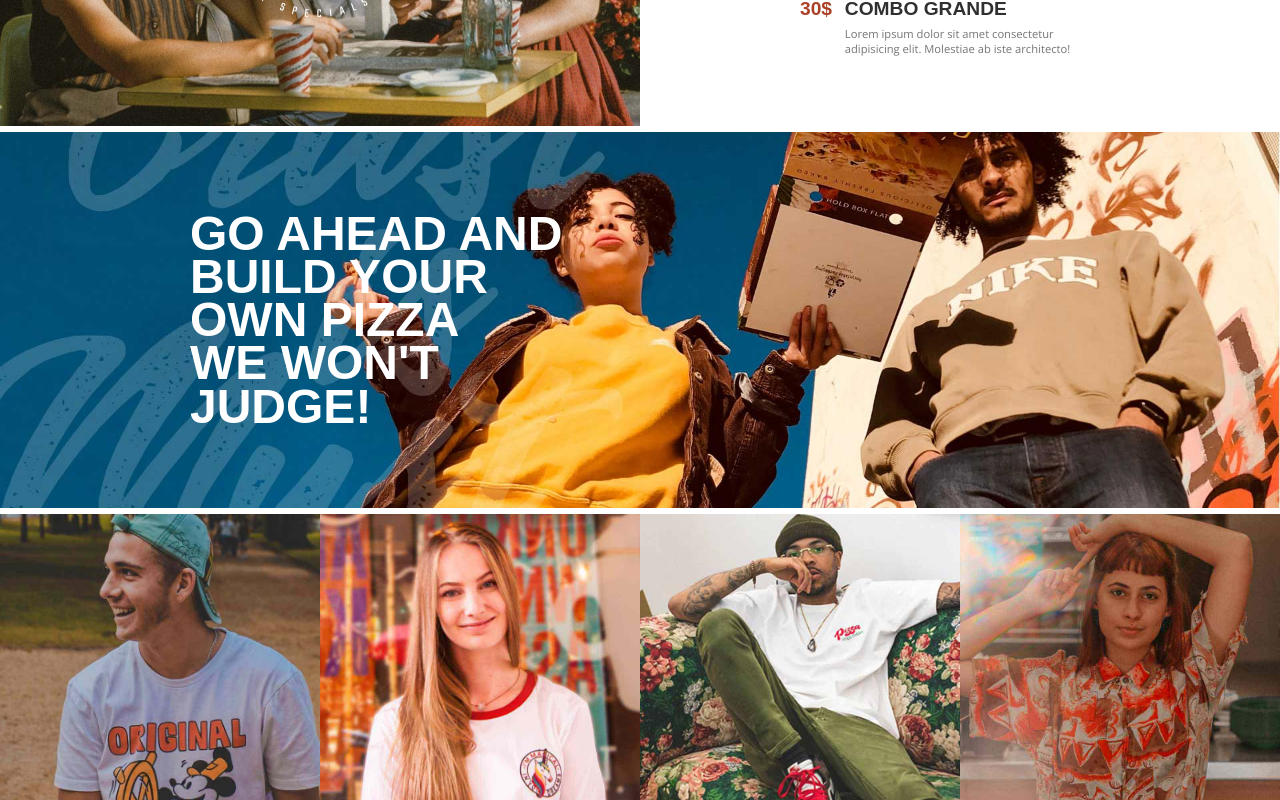
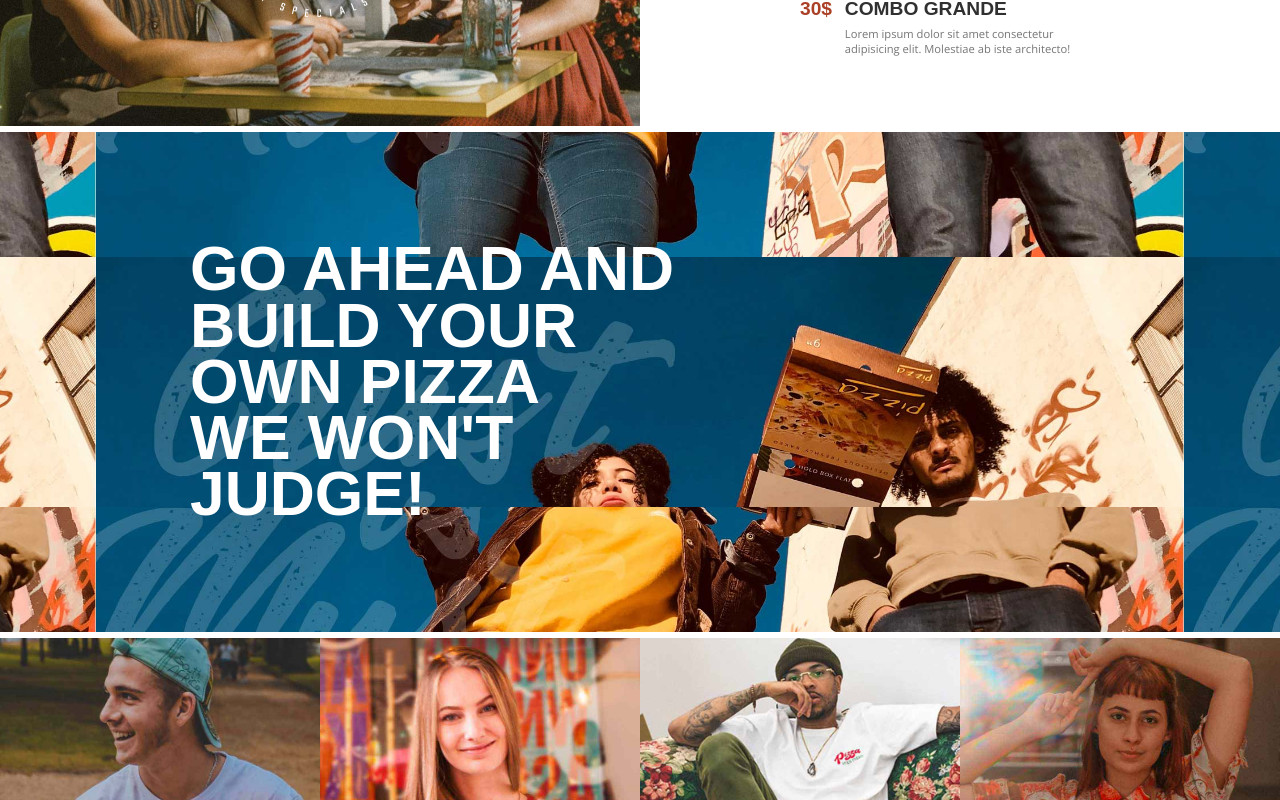
Before and after one commit to DilettaPelloni/proj-html-vuejs, a Vue app: page / in a window 1280 px wide. Shown: the part 1500-2300 px from the top of the page. Built offline with nearby package versions, Linux system fonts and the light colour scheme; a web font is replaced by a local one.

Commit message:
fatto sfondo per quote element

```diff
--- a/src/App.vue
+++ b/src/App.vue
@@ -66,7 +66,7 @@
     .button-box {
         width: 100%;
         position: absolute;
-        top: 50%;
+        top: 70%;
         right: 0;
         transform: translateY(-50%);
         z-index: 60;
--- a/src/components/Main/CarouselElement.vue
+++ b/src/components/Main/CarouselElement.vue
@@ -87,7 +87,7 @@
 
         position: absolute;
         transform: translateY(-50%);
-        z-index: 50;
+        z-index: 100;
         &.prev-btn {
             top: 50%;
             left:-1.5rem;
--- a/src/components/Main/PizzaCardElement.vue
+++ b/src/components/Main/PizzaCardElement.vue
@@ -42,7 +42,6 @@
 <style  lang="scss" scoped>
 
 .card {
-    margin-bottom: 1rem;
     width: 18vw;
     @include flex-center;
     flex-direction: column;
--- a/src/components/Main/QuoteElement.vue
+++ b/src/components/Main/QuoteElement.vue
@@ -6,6 +6,18 @@
 
 <template>
     <section>
+        <div class="img-bg">
+            <div class="first-block">
+                <div class="img-box" v-for="n in 3"></div>
+            </div>
+            <div class="second-block">
+                <div class="img-box" v-for="n in 3"></div>
+            </div>
+            <div class="third-block">
+                <div class="img-box" v-for="n in 3"></div>
+            </div>
+        </div>
+        <div class="text-overlay">
             <div class="container">
                 <div class="text-box">
                     <h2>
@@ -21,23 +33,69 @@
                     </h2>
                 </div>
             </div>
+        </div>
+
     </section>
 </template>
 
 <style  lang="scss" scoped>
 section {
-    padding-block: 5rem;
+    height: 500px;
+    position: relative;
 
+    // ------------- IMMAGINE DI SFONDO -------------
+    .img-bg {
+        height: 100%;
+        width: 100%;
+        display: flex;
+        flex-direction: column;
+        & > * {
+            overflow: hidden;
+            @include flex-center;
+        }//tutti i blocchi
+        .first-block, .third-block {
+            height: 25%;
+            width: 100%;
+        }//primo e ultimo blocco
+        .second-block {
+            height: 50%;
+            width: 100%;
+        }//secondo blocco
+        .img-box {
+            width: 85%;
+            height: 100%;
             background-image: url('../../assets/img/h3-background-img.jpg');
             background-size: cover;
-    background-position: center;
+            flex-shrink: 0;
+        }//img-box
+        .first-block .img-box {
+            background-position: bottom;
+        }//img-box posizione primo blocco
 
+        .second-block .img-box {
+            background-position: top;
+        }//img-box posizione secondo blocco
+
+        .third-block .img-box {
+            background-position: 0 65%;
+        }//img-box posizione terzo blocco
+    }//img-bg
+
+    // ------------- TESTO IN OVERLAY -------------
+    .text-overlay {
+        @include overlay-position;
+        .container {
+            height: 100%;
+            display: flex;
+            align-items: center;
+        }
         .text-box {
             padding-left: 50px;
             color: white;
-        font-size: 2rem;
+            font-size: 2.6rem;
             line-height: 0.9;
         }//text-box
+    }//text-overlay
 }//section
 
 </style>
```
Lines whose indentation alone changed are shown as unchanged.
